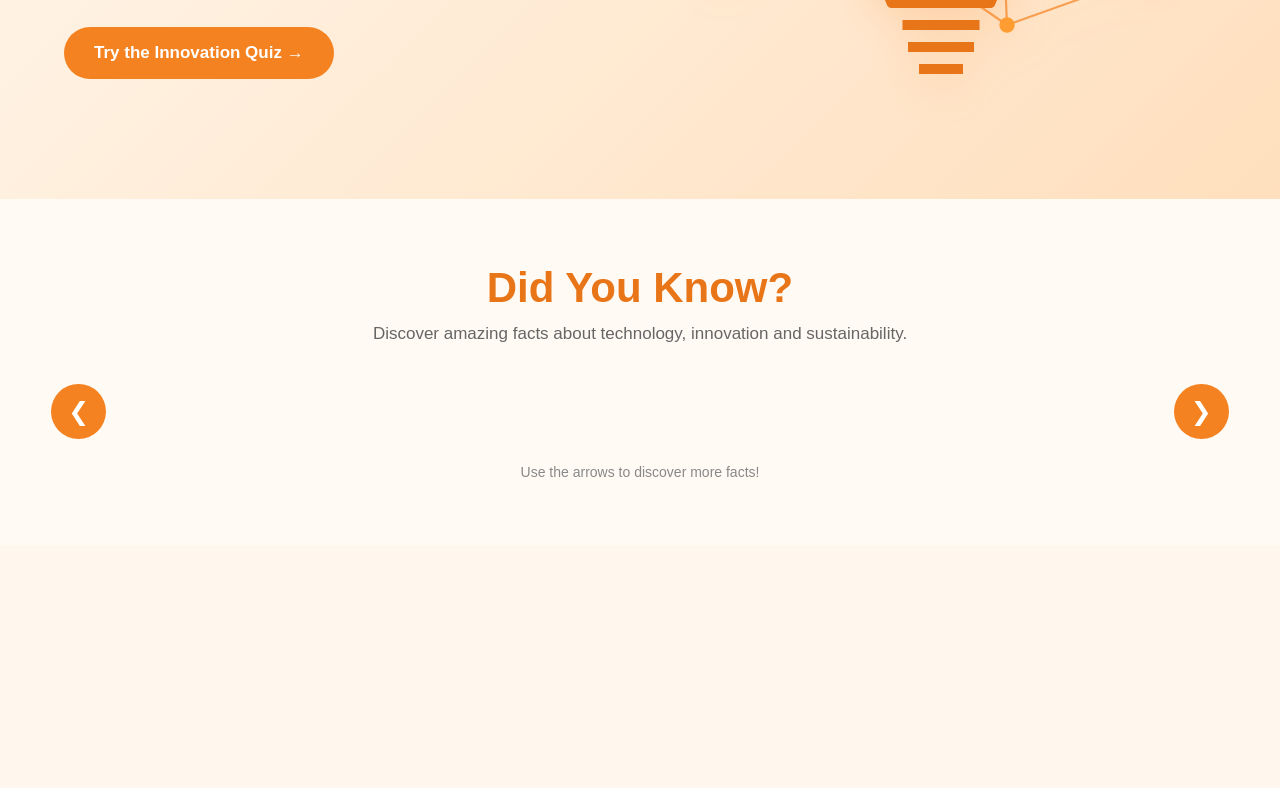
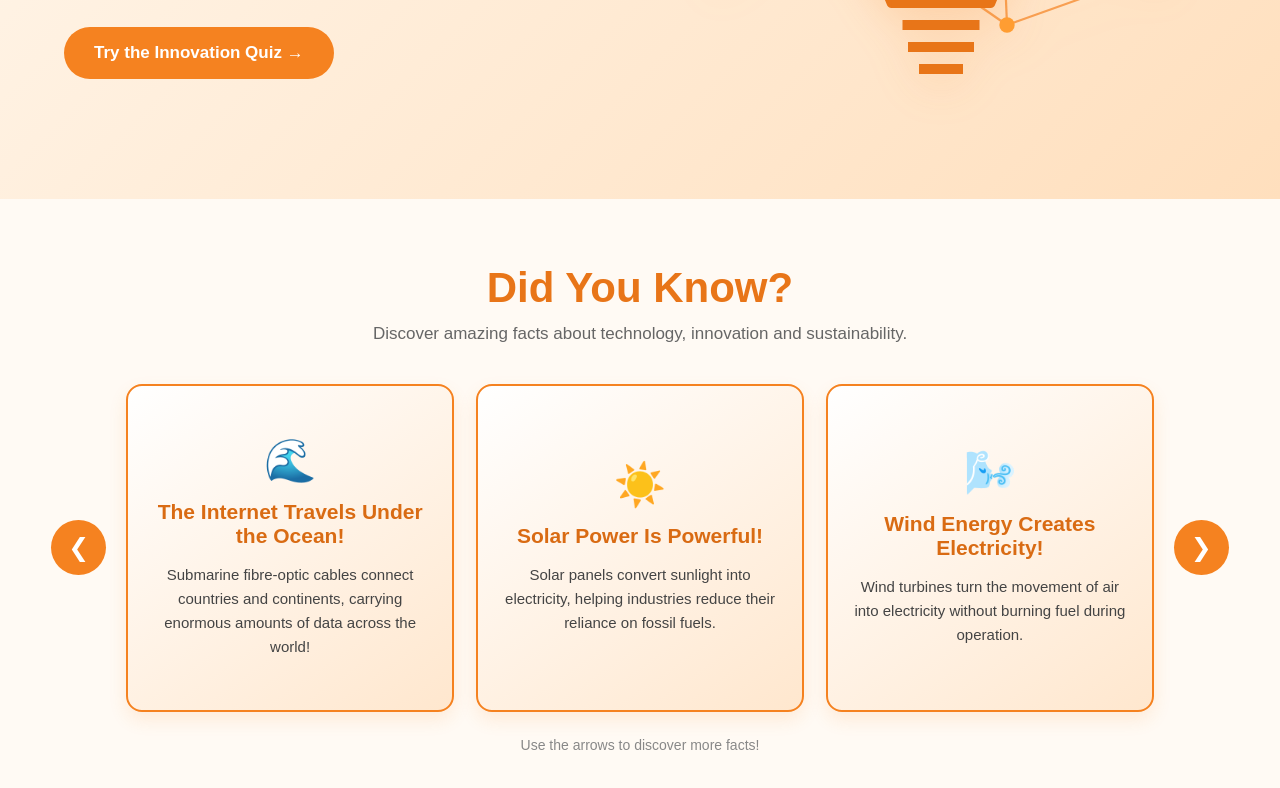
Before and after one commit to j3thplayz7-sudo/Website, a plain HTML site: page innovation.html in a window 1280 px wide. Shown: the part 440-1228 px from the top of the page. Before the commit the page ends 985 px from the top, so only its background shows below. Drawn offline with Linux system fonts and the light colour scheme.

Commit message:
fixed a javascript error

```diff
--- a/innovation.html
+++ b/innovation.html
@@ -194,7 +194,7 @@
 
 
     <!-- JAVASCRIPT -->
-    <script src="innovation.js"></script>
+    <script src="script.js"></script>
 
 </body>
 </html>
```
